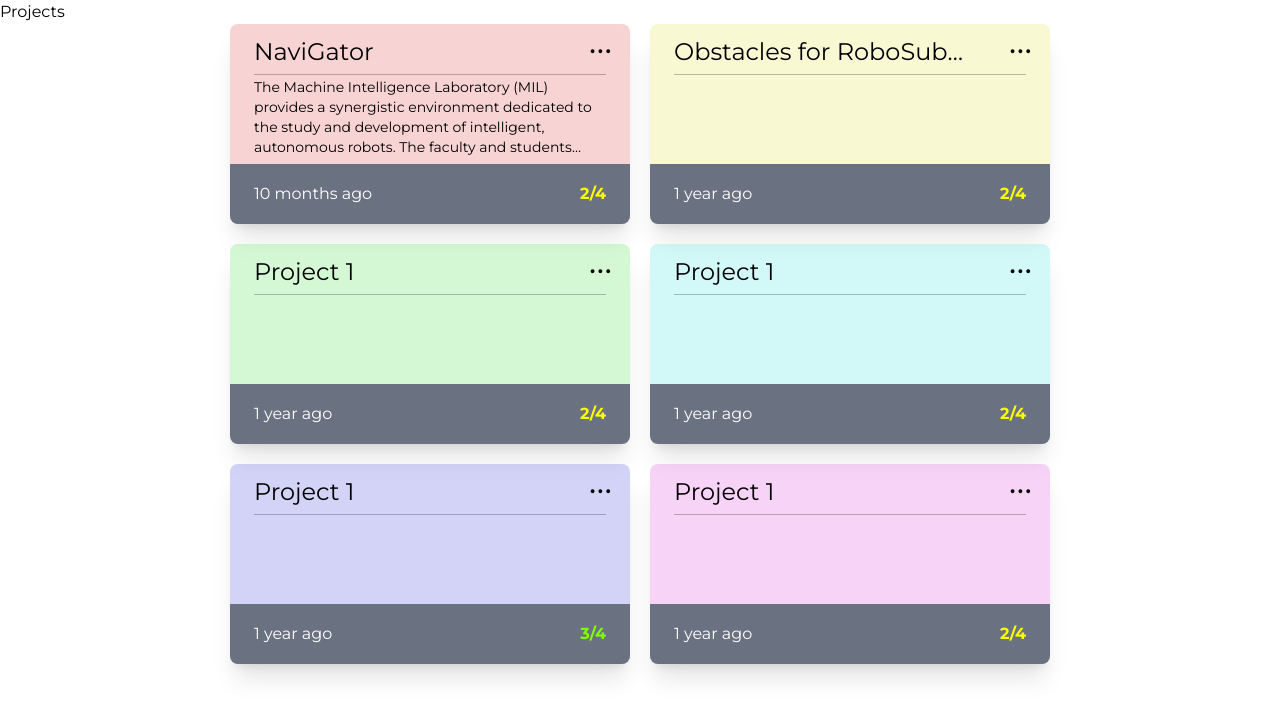
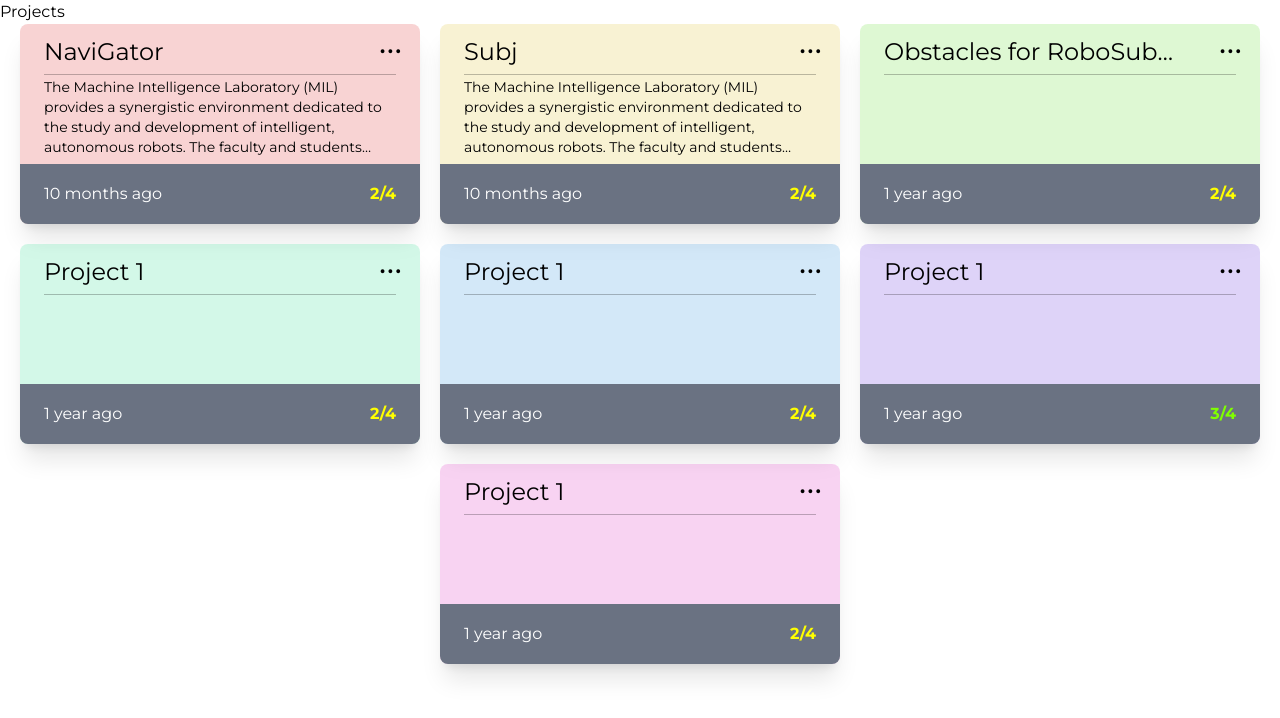
Before and after one commit to uf-mil/auto-labeler, a Next.js app in the folder frontend/: page /projects-page in a window 1280 px wide. Shown: the top 718 px of the page. Built offline with nearby package versions, Linux system fonts and the light colour scheme.

Commit message:
fixing merge conflicts

```diff
--- a/frontend/app/(app)/projects-page/page.tsx
+++ b/frontend/app/(app)/projects-page/page.tsx
@@ -13,6 +13,13 @@
   const projects: Project[] = [
     {
       name: "NaviGator",
+      description: "The Machine Intelligence Laboratory (MIL) provides a synergistic environment dedicated to the study and development of intelligent, autonomous robots. The faculty and students associated with the laboratory conduct research in the theory and realization of machine intelligence covering topics such as machine learning, real-time computer vision, statistical modeling, robot kinematics, autonomous vehicles, teleoperation and human interfaces, robot and nonlinear control, computational intelligence, neural networks, and general robotics.",
+      labeledCount: 2,
+      totalImages: 4,
+      lastLabeledAt: new Date("2025-01-09")
+    },
+    {
+      name: "Subj",
       description: "The Machine Intelligence Laboratory (MIL) provides a synergistic environment dedicated to the study and development of intelligent, autonomous robots. The faculty and students associated with the laboratory conduct research in the theory and realization of machine intelligence covering topics such as machine learning, real-time computer vision, statistical modeling, robot kinematics, autonomous vehicles, teleoperation and human interfaces, robot and nonlinear control, computational intelligence, neural networks, and general robotics.",
       labeledCount: 2,
       totalImages: 4,
@@ -52,7 +59,7 @@
   return <>
     <h1>Projects</h1>
     <div className="flex justify-center">
-      <div className="flex flex-wrap justify-center gap-5 w-full max-w-5xl">
+      <div className="flex flex-wrap justify-center gap-5 w-full">
         {projects.map((project, key) => {
           return (
             <ProjectCard
--- a/frontend/components/ProjectCard.tsx
+++ b/frontend/components/ProjectCard.tsx
@@ -22,7 +22,7 @@
     href,
     layout, // For deciding dynamic layout later.
     index,
-    total
+    total,
  }:
     {
     name: string,
@@ -82,7 +82,7 @@
 
 
         </div>
-        <div className="w-full h-[1px] opacity-25 my-0.5 bg-black"></div>
+        <div className="w-full h-[1px] opacity-25 my-0.5 bg-black z-0"></div>
         { description && <p className="line-clamp-4 text-sm">{description}</p> }
 
         <div ref={dateRef} className="bg-gray-500 bg-w-full px-6 rounded-b-lg w-full h-[30%] absolute bottom-0 left-0 flex flex-row items-center">
```
